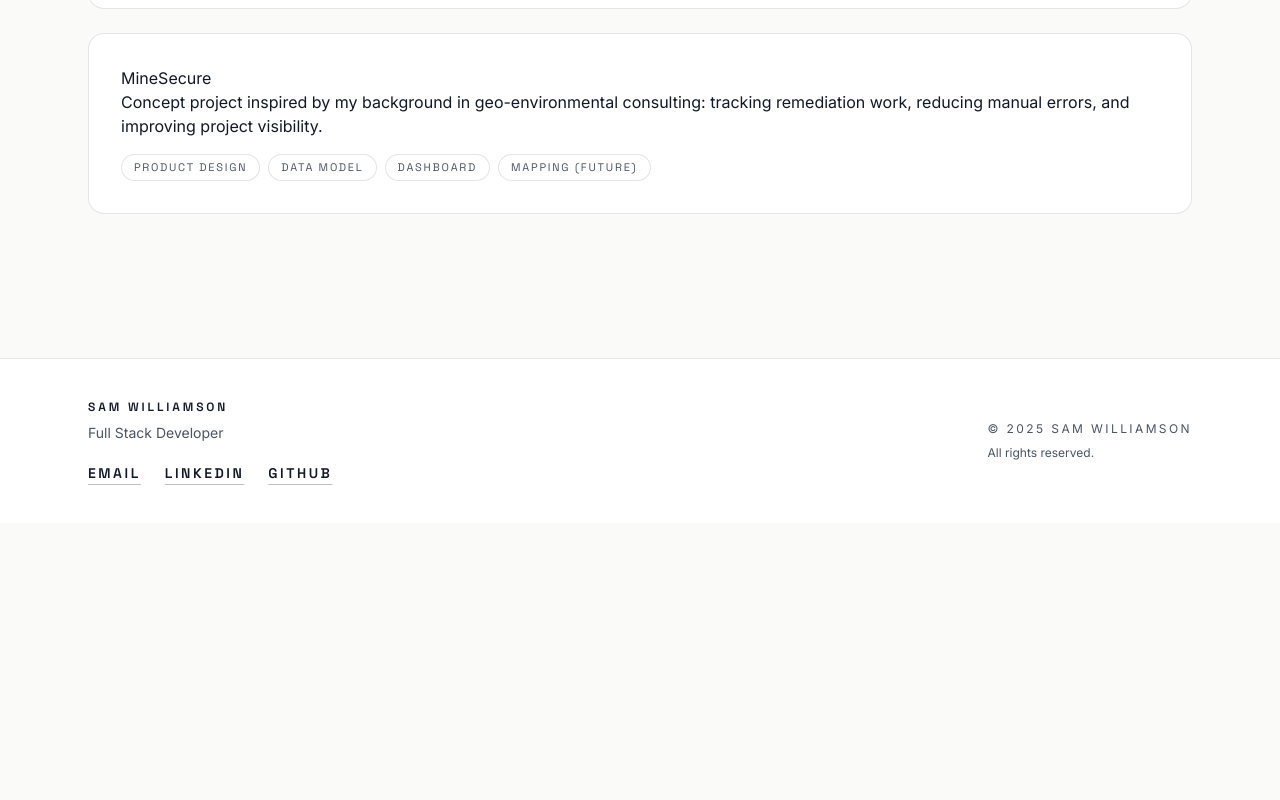
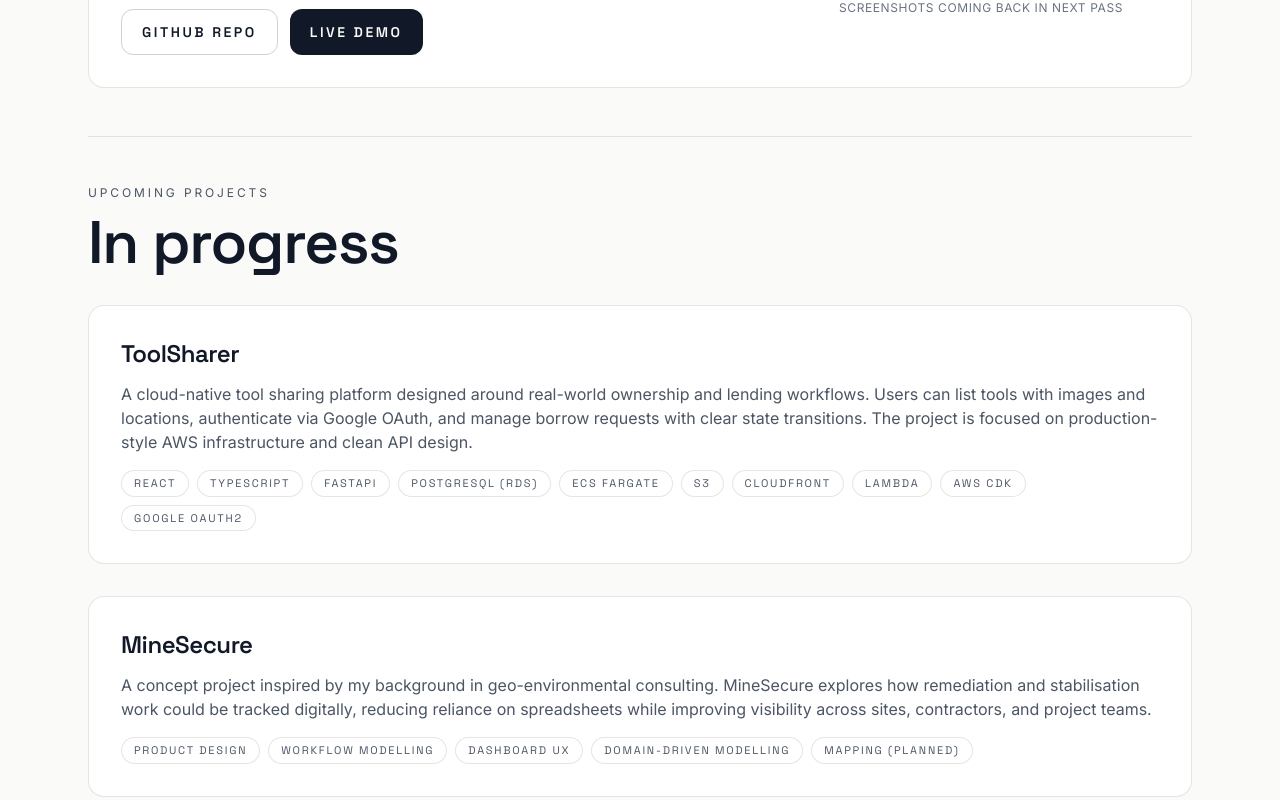
Before and after one commit to samw0907/PortfolioSite, a React (Vite) app in the folder portfolio-frontend/: page /projects in a window 1280 px wide. Shown: the part 520-1320 px from the top of the page. Before the commit the page ends 1043 px from the top, so only its background shows below. Built offline with nearby package versions, Linux system fonts and the light colour scheme.

Commit message:
upcoming projects section changes

```diff
--- a/portfolio-frontend/src/index.css
+++ b/portfolio-frontend/src/index.css
@@ -174,4 +174,31 @@ body {
     box-shadow: 0 0 0 3px rgb(var(--accent) / 0.25);
     border-color: rgb(var(--accent) / 0.45);
   }
+
+  .card-title {
+    @apply font-display font-semibold tracking-[-0.02em];
+    @apply text-xl sm:text-2xl;
+    color: rgb(var(--text));
+  }
+
+  .card-text {
+    @apply mt-3 text-sm sm:text-base leading-relaxed;
+    color: rgb(var(--muted));
+  }
+
+  .stat {
+    @apply rounded-2xl p-4;
+    background: rgb(var(--surface-2));
+    border: 1px solid rgb(var(--border) / 0.08);
+  }
+
+  .stat-label {
+    @apply font-display text-[11px] uppercase tracking-[0.16em];
+    color: rgb(var(--muted));
+  }
+
+  .stat-value {
+    @apply mt-2 font-display text-sm sm:text-base font-semibold;
+    color: rgb(var(--text));
+  }
 }
--- a/portfolio-frontend/src/pages/Home.tsx
+++ b/portfolio-frontend/src/pages/Home.tsx
@@ -17,15 +17,20 @@ export default function Home() {
               </h1>
 
               <p className="lead max-w-2xl">
-                Full-stack developer with a consulting background. AWS &amp; PSM certified.
-                I build clean, practical web apps with a focus on clarity and usability.
+                Full-stack developer with a consulting background. AWS &amp; PSM
+                certified. I build clean, practical web apps with a focus on
+                clarity and usability.
               </p>
 
               <div className="mt-8 flex flex-col sm:flex-row gap-3">
                 <Link to="/projects" className="btn btn-primary">
                   View projects
                 </Link>
-                <a href="/assets/SamWilliamsonCV.pdf" download className="btn btn-secondary">
+                <a
+                  href="/assets/SamWilliamsonCV.pdf"
+                  download
+                  className="btn btn-secondary"
+                >
                   Download CV
                 </a>
               </div>
@@ -38,7 +43,7 @@ export default function Home() {
                 </div>
                 <div className="stat">
                   <div className="stat-label">Core stack</div>
-                  <div className="stat-value">React · TS · Node</div>
+                  <div className="stat-value">React · TypeScript · Node</div>
                 </div>
                 <div className="stat">
                   <div className="stat-label">Based</div>
@@ -47,26 +52,42 @@ export default function Home() {
               </div>
             </div>
 
-            {/* Right column: minimal “editorial” card */}
+            {/* Right column */}
             <div className="lg:col-span-4">
               <div className="card">
                 <h2 className="card-title">Now</h2>
                 <p className="card-text">
-                  Building portfolio-ready projects with modern tooling: TypeScript, testing, CI/CD,
-                  and clean UI structure. Always optimizing for readability and maintainability.
+                  Building portfolio-ready projects with modern tooling:
+                  TypeScript, testing, CI/CD, and clean UI structure. Always
+                  optimizing for readability and maintainability.
                 </p>
 
-                <div className="mt-4">
+                <div className="mt-5 flex flex-wrap gap-2">
+                  <span className="tag">TypeScript</span>
+                  <span className="tag">Testing</span>
+                  <span className="tag">CI/CD</span>
+                </div>
+
+                <div className="mt-6">
                   <Link to="/about" className="link">
                     More about me
                   </Link>
                 </div>
               </div>
 
-              <div className="mt-6 card">
+              <div className="mt-6 card-subtle">
                 <h2 className="card-title">Links</h2>
-                <div className="flex flex-col gap-2">
-                  <a className="link" href="https://github.com/samw0907" target="_blank" rel="noreferrer">
+                <p className="card-text">
+                  Selected profiles and contact.
+                </p>
+
+                <div className="mt-4 flex flex-col gap-2">
+                  <a
+                    className="link"
+                    href="https://github.com/samw0907"
+                    target="_blank"
+                    rel="noreferrer"
+                  >
                     GitHub
                   </a>
                   <a
@@ -77,12 +98,17 @@ export default function Home() {
                   >
                     LinkedIn
                   </a>
+                  <a
+                    className="link"
+                    href="mailto:swilliamson_0907@outlook.com"
+                  >
+                    Email
+                  </a>
                 </div>
               </div>
             </div>
           </div>
 
-          {/* Minimal divider */}
           <div className="divider" />
 
           {/* Selected work preview */}
@@ -91,22 +117,28 @@ export default function Home() {
               <p className="kicker">Featured</p>
               <h2 className="card-title">TriSwift</h2>
               <p className="card-text">
-                Activity-tracking app for triathletes with a full CRUD dashboard, personal records, and a CI/CD pipeline.
+                Activity-tracking app for triathletes with a full CRUD dashboard,
+                personal records, and a CI/CD pipeline.
               </p>
+              <div className="mt-5">
                 <Link to="/projects" className="link">
                   View details
                 </Link>
+              </div>
             </div>
 
             <div className="card">
               <p className="kicker">In progress</p>
               <h2 className="card-title">MineSecure</h2>
               <p className="card-text">
-                Concept project for remediation / stabilization tracking based on real-world consulting workflows.
+                Concept project for remediation / stabilization tracking based on
+                real-world consulting workflows.
               </p>
+              <div className="mt-5">
                 <Link to="/projects" className="link">
                   View details
                 </Link>
+              </div>
             </div>
           </div>
         </div>
--- a/portfolio-frontend/src/pages/Projects.tsx
+++ b/portfolio-frontend/src/pages/Projects.tsx
@@ -3,17 +3,24 @@ export default function Projects() {
     <div className="page">
       <section className="section">
         <div className="container-max">
+          {/* Header */}
           <p className="kicker">Projects</p>
           <h1 className="page-title">Selected work</h1>
 
-          <div className="grid gap-6">
+          {/* ------------------------------------------------------------ */}
+          {/* Featured project                                             */}
+          {/* ------------------------------------------------------------ */}
+          <div className="mt-10 space-y-6">
             <article className="card">
               <div className="flex flex-col lg:flex-row lg:items-start gap-6">
                 <div className="flex-1">
                   <h2 className="card-title">TriSwift</h2>
+
                   <p className="card-text">
-                    Activity tracking app built for triathletes. Includes authentication, dashboards, multi-sport sessions,
-                    personal records, visualizations, and CI/CD with end-to-end testing.
+                    Activity tracking app built for triathletes. Includes user
+                    authentication, session and activity management, automatic
+                    personal records, pace calculations, data visualisation, and
+                    a full CI/CD pipeline with end-to-end testing.
                   </p>
 
                   <div className="mt-4 flex flex-wrap gap-2">
@@ -28,14 +35,14 @@ export default function Projects() {
                       "Fly.io",
                       "GitHub Actions",
                       "Playwright",
-                    ].map((t) => (
-                      <span key={t} className="tag">
-                        {t}
+                    ].map((tech) => (
+                      <span key={tech} className="tag">
+                        {tech}
                       </span>
                     ))}
                   </div>
 
-                  <div className="mt-5 flex flex-col sm:flex-row gap-3">
+                  <div className="mt-6 flex flex-col sm:flex-row gap-3">
                     <a
                       className="btn btn-secondary"
                       href="https://github.com/samw0907/TriSwift"
@@ -55,7 +62,7 @@ export default function Projects() {
                   </div>
                 </div>
 
-                {/* Placeholder visual block for now */}
+                {/* Placeholder visual */}
                 <div className="lg:w-[320px]">
                   <div className="aspect-[16/10] rounded-xl border border-black/10 dark:border-white/10 bg-gray-100 dark:bg-white/5" />
                   <p className="mt-2 text-xs uppercase tracking-wider text-gray-500 dark:text-gray-400">
@@ -64,18 +71,74 @@ export default function Projects() {
                 </div>
               </div>
             </article>
+          </div>
 
+          {/* ------------------------------------------------------------ */}
+          {/* Upcoming projects                                            */}
+          {/* ------------------------------------------------------------ */}
+          <div className="divider" />
+
+          <div>
+            <p className="kicker">Upcoming projects</p>
+            <h2 className="page-title">In progress</h2>
+          </div>
+
+          {/* IMPORTANT: vertical stack, not a grid */}
+          <div className="mt-8 space-y-8">
+            {/* ToolSharer */}
             <article className="card">
-              <h2 className="card-title">MineSecure</h2>
+              <h3 className="card-title">ToolSharer</h3>
+
               <p className="card-text">
-                Concept project inspired by my background in geo-environmental consulting: tracking remediation work,
-                reducing manual errors, and improving project visibility.
+                A cloud-native tool sharing platform designed around real-world
+                ownership and lending workflows. Users can list tools with images
+                and locations, authenticate via Google OAuth, and manage borrow
+                requests with clear state transitions. The project is focused on
+                production-style AWS infrastructure and clean API design.
               </p>
 
               <div className="mt-4 flex flex-wrap gap-2">
-                {["Product design", "Data model", "Dashboard", "Mapping (future)"].map((t) => (
-                  <span key={t} className="tag">
-                    {t}
+                {[
+                  "React",
+                  "TypeScript",
+                  "FastAPI",
+                  "PostgreSQL (RDS)",
+                  "ECS Fargate",
+                  "S3",
+                  "CloudFront",
+                  "Lambda",
+                  "AWS CDK",
+                  "Google OAuth2",
+                ].map((tech) => (
+                  <span key={tech} className="tag">
+                    {tech}
+                  </span>
+                ))}
+              </div>
+            </article>
+
+            {/* MineSecure */}
+            <article className="card">
+              <h3 className="card-title">MineSecure</h3>
+
+              <p className="card-text">
+                A concept project inspired by my background in geo-environmental
+                consulting. MineSecure explores how remediation and stabilisation
+                work could be tracked digitally, reducing reliance on
+                spreadsheets while improving visibility across sites,
+                contractors, and project teams.
+              </p>
+
+              <div className="mt-4 flex flex-wrap gap-2">
+                {[
+                  "Product design",
+                  "Workflow modelling",
+                  "Dashboard UX",
+                  "Domain-driven modelling",
+                  "Mapping (planned)",
+                ].map((tech) => (
+                  <span key={tech} className="tag">
+                    {tech}
                   </span>
                 ))}
               </div>
```
Lines whose indentation alone changed are shown as unchanged.
